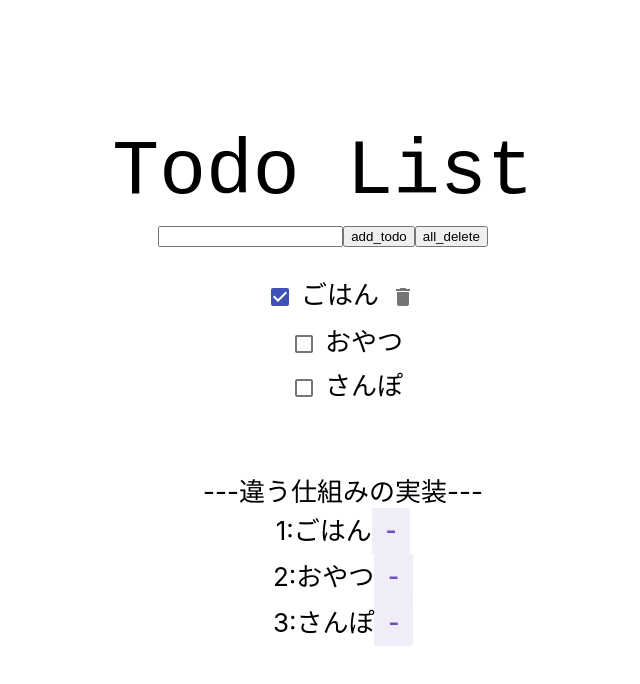
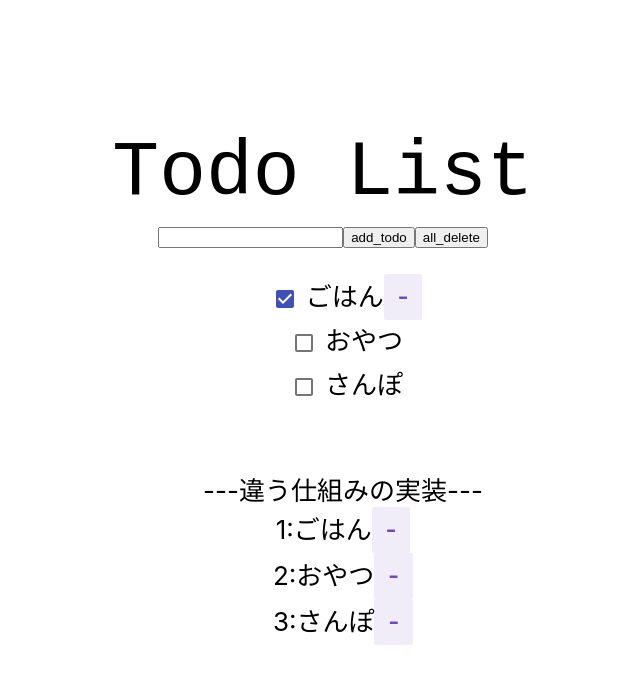
Before and after one commit to asagaorino0/react-redux-master, a React (Create React App) app: page / in a window 1280 px wide. Both pictures are taken after a click on the element 620 px from the left and 298 px from the top of the page. Shown: the top 684 px of the page, without its empty margins (317-957 px from the left). Built offline with nearby package versions, Linux system fonts and the light colour scheme.

Commit message:
[add]12_NOMAL続：ちょっと修正

```diff
--- a/src/features/counter/Todo.js
+++ b/src/features/counter/Todo.js
@@ -4,9 +4,8 @@ import { selectTodo, add_todo, all_delete, del_todo, DONE_LIST, check_list } fro
 import Checkbox from '@material-ui/core/Checkbox';
 import styles from './Counter.module.css';
 // import { Button } from 'react-bootstrap'
-import DeleteIcon from '@material-ui/icons/Delete';
-import IconButton from '@material-ui/core/IconButton';
-import Button from '@material-ui/core/Button';
+// import DeleteIcon from '@material-ui/icons/Delete';
+// import IconButton from '@material-ui/core/IconButton';
 export function Todo() {
   const todos = useSelector(selectTodo);
   const dispatch = useDispatch();
@@ -63,15 +62,13 @@ export function Todo() {
                 {item.todo}
 
                 {item.auth &&
-                  <IconButton aria-label="delete" >
-                    <DeleteIcon onClick={() => delClick(item.todo)} />
-                  </IconButton>
+                  <button
+                    className={styles.button}
+                    aria-label="Decrement value" onClick={() => delClick(item.todo)} >-</button>
+                  // <IconButton aria-label="delete" >
+                  //   <DeleteIcon onClick={() => delClick(item.todo)} />
+                  // </IconButton>
                 }
-
-
-
-
-
               </div>
             )
           })
```
